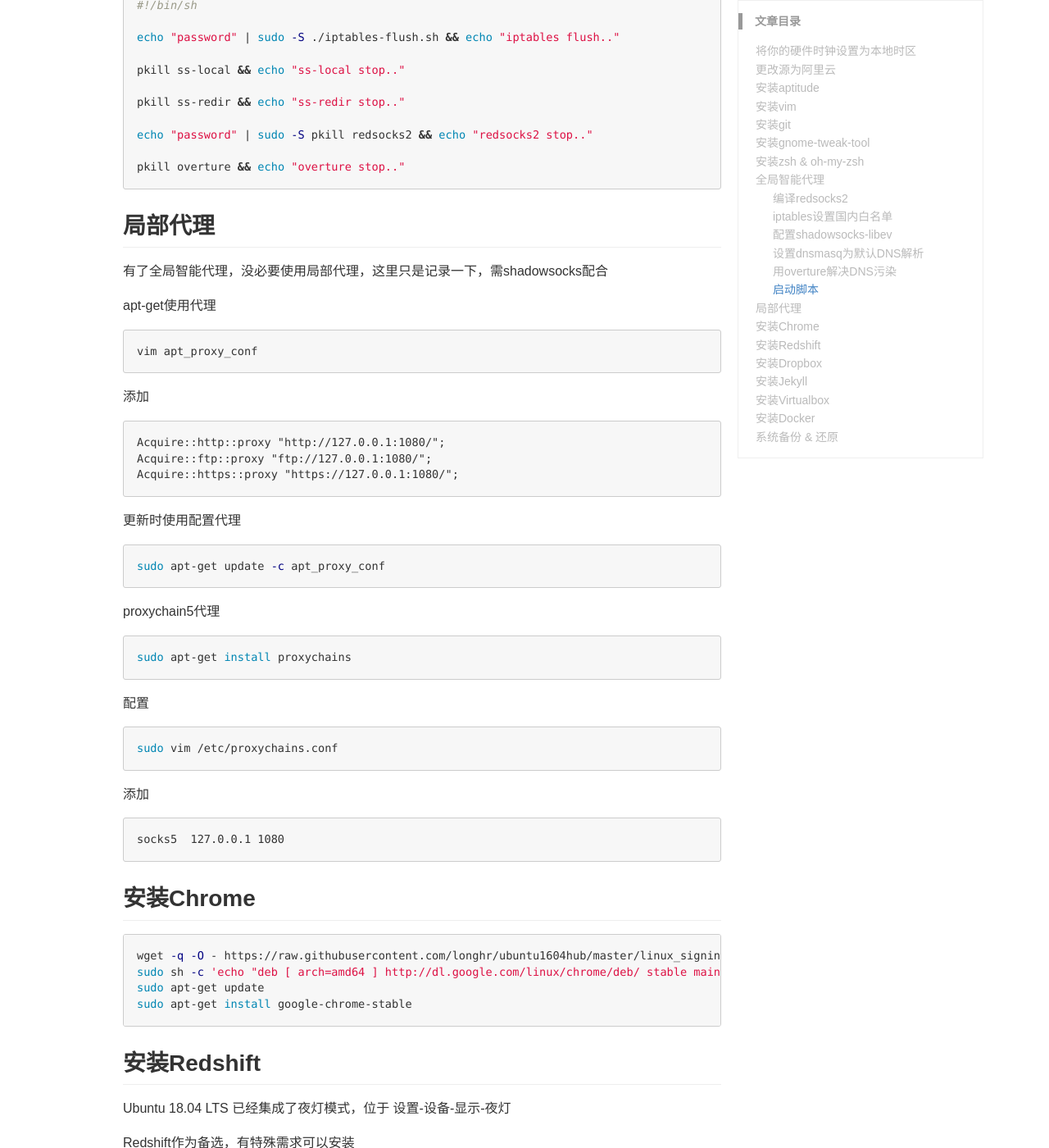
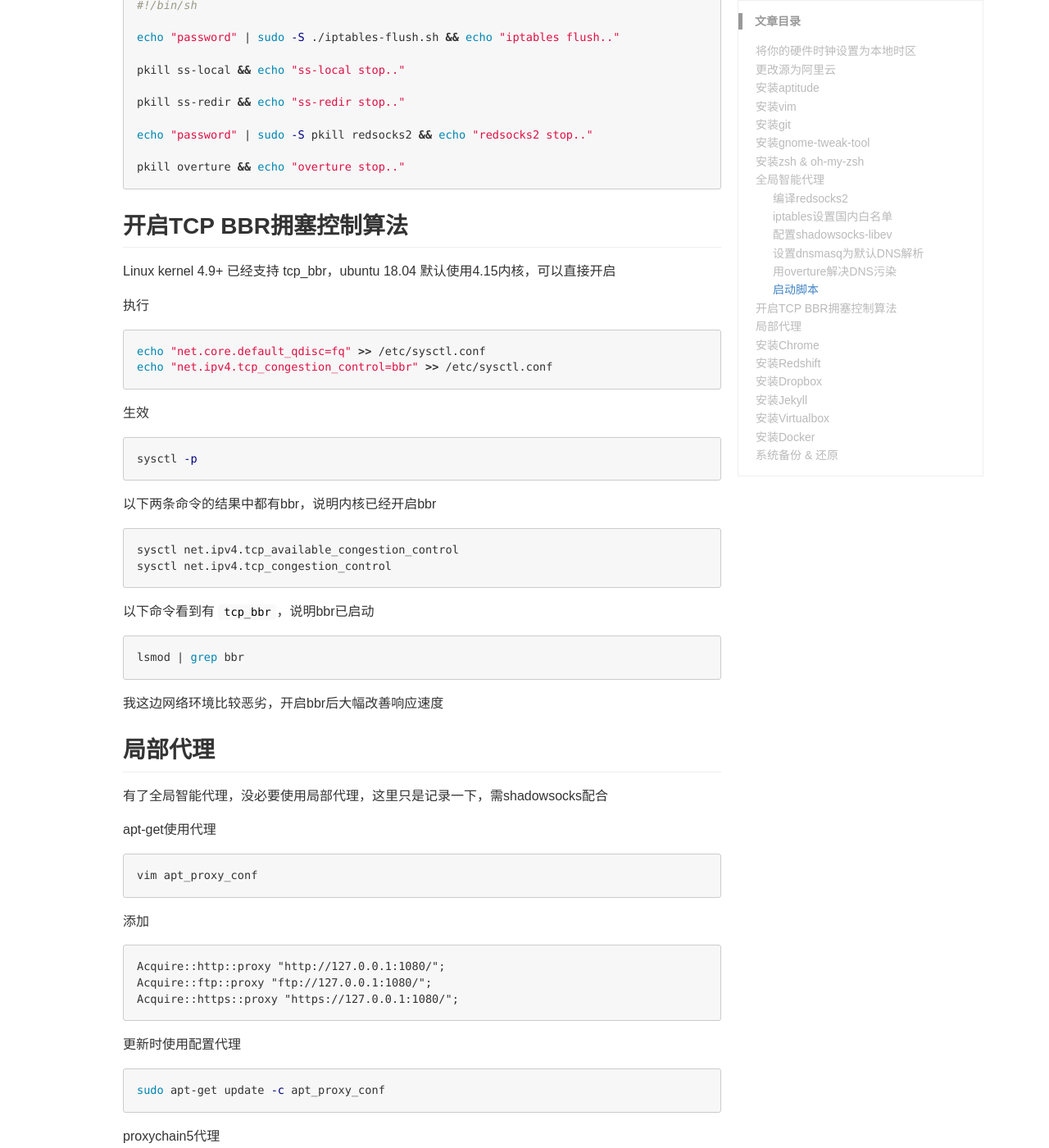
Before and after one commit to gemhowie/blog, a Jekyll site: the page built from _posts/2018-04-27-ubuntu-18.04-LTS-config.md, in a window 1280 px wide and 1400 px high, scrolled down 11505 px. Shown: the whole window at 82% size. Built offline with Jekyll 4.4.1, drawn with Linux system fonts in a browser that asks for light colours; comment, search, counter and statistics services are not loaded.

Commit message:
add TCP BBR section

````diff
--- a/_posts/2018-04-27-ubuntu-18.04-LTS-config.md
+++ b/_posts/2018-04-27-ubuntu-18.04-LTS-config.md
@@ -577,6 +577,38 @@ echo "password" | sudo -S pkill redsocks2 && echo "redsocks2 stop.."
 pkill overture && echo "overture stop.."
 ```
 
+## 开启TCP BBR拥塞控制算法
+
+Linux kernel 4.9+ 已经支持 tcp_bbr，ubuntu 18.04 默认使用4.15内核，可以直接开启
+
+执行
+
+```sh
+echo "net.core.default_qdisc=fq" >> /etc/sysctl.conf
+echo "net.ipv4.tcp_congestion_control=bbr" >> /etc/sysctl.conf
+```
+
+生效
+
+```sh
+sysctl -p
+```
+
+以下两条命令的结果中都有bbr，说明内核已经开启bbr
+
+```sh
+sysctl net.ipv4.tcp_available_congestion_control
+sysctl net.ipv4.tcp_congestion_control
+```
+
+以下命令看到有 `tcp_bbr`，说明bbr已启动
+
+```sh
+lsmod | grep bbr
+```
+
+我这边网络环境比较恶劣，开启bbr后大幅改善响应速度
+
 ## 局部代理
 
 有了全局智能代理，没必要使用局部代理，这里只是记录一下，需shadowsocks配合
````
